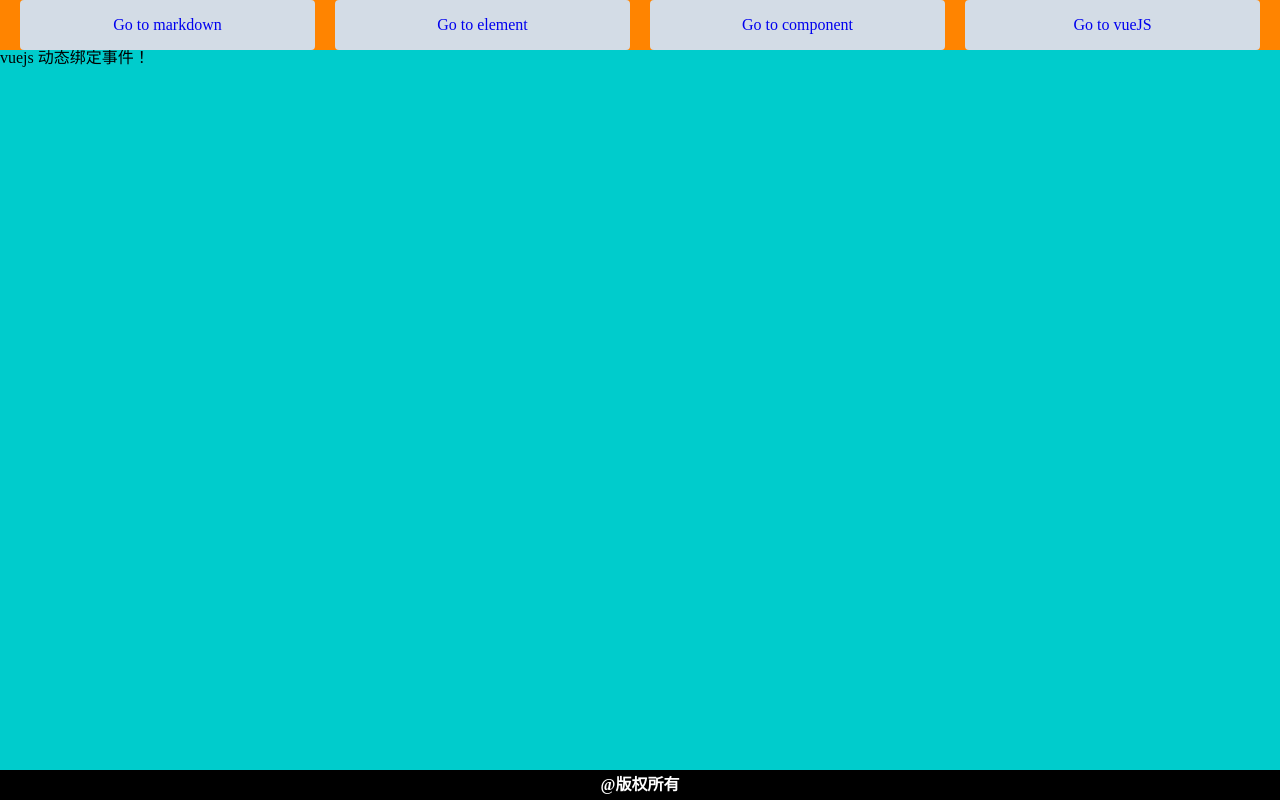
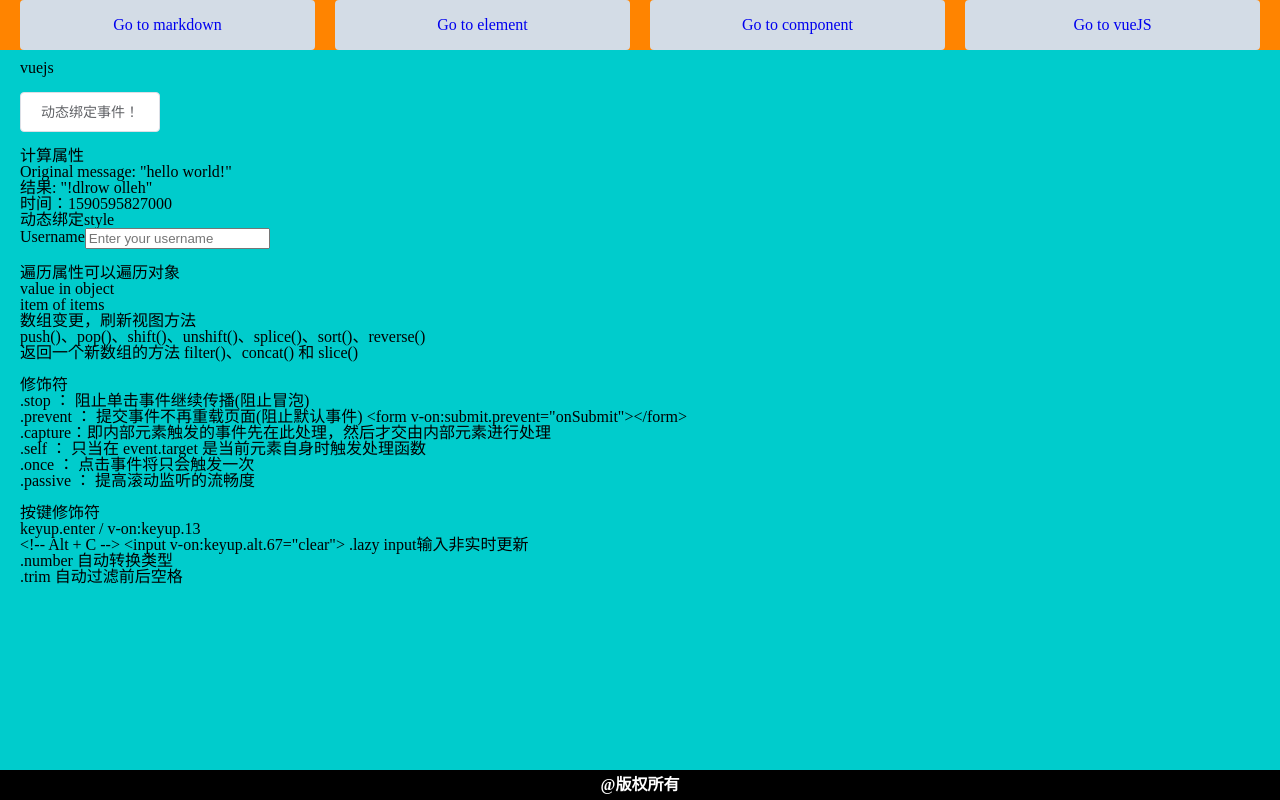
Before and after one commit to IslamanaChengzi/demo, a Vue app: page /vuejs in a window 1280 px wide. Built offline with nearby package versions, Linux system fonts and the light colour scheme.

Commit message:
vue基础

```diff
--- a/src/App.vue
+++ b/src/App.vue
@@ -26,7 +26,8 @@ export default {
 	top: 50px;
 	left: 0;
 	right: 0;
-	bottom: 30px;
+    bottom: 30px;
+    padding: 10px 20px;
 	overflow-y: auto;
 }
 html,body,.app {
--- a/src/vueJS/index.vue
+++ b/src/vueJS/index.vue
@@ -1,7 +1,54 @@
 <template>
     <div>
         vuejs
-        <a v-on:[eventName]="doSomething"> 动态绑定事件！ </a>
+        <br>
+        <br>
+        <el-button v-on:[eventName]="doSomething"> 动态绑定事件！ </el-button>
+        <br>
+        <br>
+        计算属性
+        <p :class="classObject">Original message: "{{ message }}"</p>
+        <p>结果: "{{ reversedMessage }}"</p>
+        <p>时间：{{ now }}</p>
+        <div :style="{ display: ['-webkit-box', '-ms-flexbox', 'flex'] }">动态绑定style</div>
+        <template v-if="loginType === 'username'">
+            <label>Username</label>
+            <input placeholder="Enter your username" key="username">
+        </template>
+        <template v-else>
+            <label>Email</label>
+            <input placeholder="Enter your email address" key="address">
+        </template>
+        <br>
+        <br>
+        遍历属性可以遍历对象
+        <br>
+        value in object
+        <br>
+        item of items
+        <br>
+        数组变更，刷新视图方法<br>
+        push()、pop()、shift()、unshift()、splice()、sort()、reverse() <br>
+        返回一个新数组的方法 filter()、concat() 和 slice()
+        <br>
+        <br>
+        修饰符<br>
+        .stop ： 阻止单击事件继续传播(阻止冒泡) <br>
+        .prevent ： 提交事件不再重载页面(阻止默认事件) &lt;form v-on:submit.prevent="onSubmit"&gt;&lt;/form&gt;<br>
+        .capture：即内部元素触发的事件先在此处理，然后才交由内部元素进行处理<br>
+        .self ： 只当在 event.target 是当前元素自身时触发处理函数<br>
+        .once ： 点击事件将只会触发一次<br>
+        .passive ： 提高滚动监听的流畅度<br>
+        <br>
+        按键修饰符<br>
+        keyup.enter /  v-on:keyup.13 <br>
+        &lt;!-- Alt + C --&gt;
+        &lt;input v-on:keyup.alt.67="clear"&gt;
+        .lazy input输入非实时更新<br>
+        .number 自动转换类型<br>
+        .trim 自动过滤前后空格 <br>
+
+
     </div>
 </template>
 <script>
@@ -9,14 +56,39 @@ export default {
     name:'VueJS',
     data() {
         return {
-            eventName:'click'
+            eventName:'click',
+            message:'hello world!',
+            classObject: {
+                active: true,
+                'text-danger': true
+            },
+            loginType:'username'
         }
     },
     methods:{
         doSomething(){
-            this.$message('动态绑的单击事件！');
+            // this.message = 'change' + Math.floor((Math.random()*10)+1);
+            this.message = '!'+Date.now()+'!';
+            this.$message('动态绑的单击事件，修改计算属性的值123！');
+            this.loginType === 'username' ? this.loginType = 'logout' : this.loginType = 'username'
         }
-    }
+    },
+    computed: {
+        // 计算属性的 getter
+        reversedMessage: function () {
+            // `this` 指向 vm 实例
+            return this.message.split('').reverse().join('')
+        },
+        now: function () {
+            return Date.now()
+        }
+    },
+    watch: {
+        message: function (val,old) {
+            console.log(val);
+            console.log(old);
+        }
+    },
 }
 </script>
 <style scoped>
```
